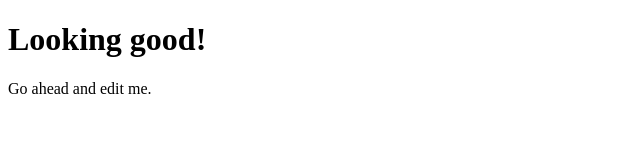
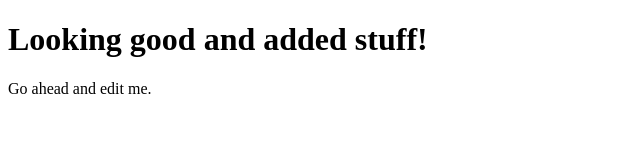
Before and after one commit to jdmar3-comp426/a00-henrybarklam, a website: page index.html in a window 1280 px wide. Shown: the whole page, without its empty margins (0-640 px from the left). Drawn offline with Linux system fonts and the light colour scheme.

Commit message:
"added stuff"

```diff
--- a/index.html
+++ b/index.html
@@ -11,7 +11,7 @@
     <body>
         <div>
             <h1>
-                Looking good!
+                Looking good and added stuff!
             </h1>
             <p>
                 Go ahead and edit me.
```
